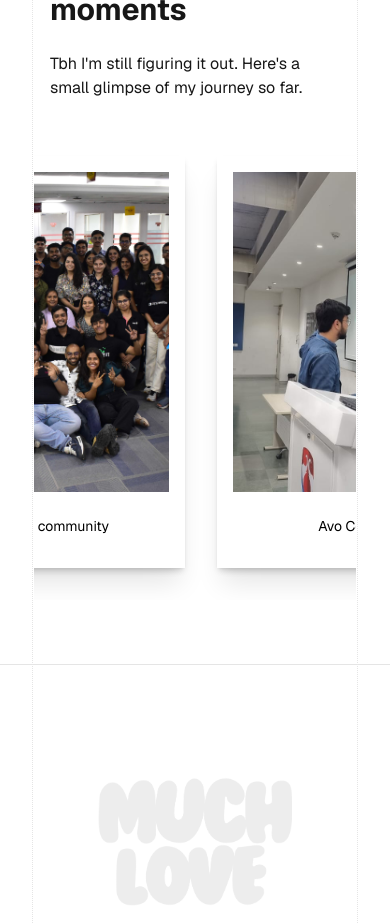
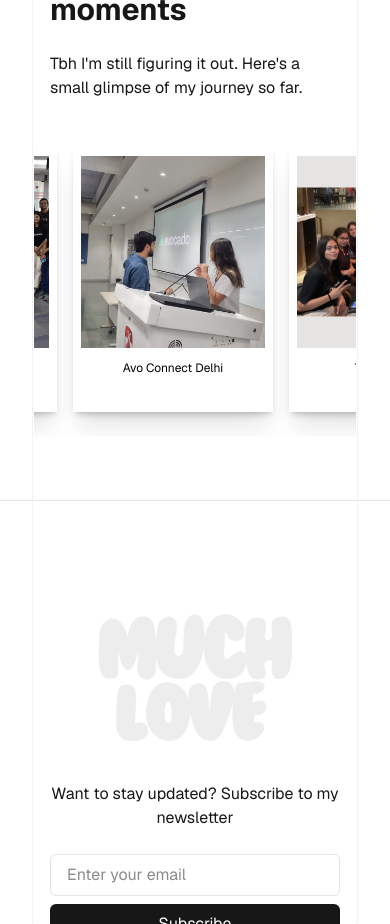
Before and after one commit to efecostu/efecostu-portfolio, a Next.js app: page / in a window 390 px wide. Shown: the part 2460-3384 px from the top of the page. Built offline with nearby package versions, Linux system fonts and the light colour scheme; no server answers.

Commit message:
momnet responsive

```diff
--- a/src/app/components/Moments.tsx
+++ b/src/app/components/Moments.tsx
@@ -10,8 +10,8 @@ interface PolaroidProps {
 
 const Polaroid: React.FC<PolaroidProps> = ({ image, description, alt }) => {
   return (
-    <div className="polaroid-card min-w-80 bg-white p-4 pb-6 shadow-xl m-4 transition-transform duration-300 hover:-rotate-2 hover:scale-105 relative before:absolute before:inset-0 before:shadow-md before:content-[''] before:z-[-1]">
-      <div className="mb-4 h-80 overflow-hidden">
+    <div className="polaroid-card min-w-[200px] sm:min-w-80 bg-white p-2 sm:p-4 pb-4 sm:pb-6 shadow-xl m-2 sm:m-4 transition-transform duration-300 hover:-rotate-2 hover:scale-105 relative before:absolute before:inset-0 before:shadow-md before:content-[''] before:z-[-1]">
+      <div className="mb-2 sm:mb-4 h-48 sm:h-80 overflow-hidden">
         <img
           src={image}
           alt={alt}
@@ -19,7 +19,7 @@ const Polaroid: React.FC<PolaroidProps> = ({ image, description, alt }) => {
           loading="lazy"
         />
       </div>
-      <div className="polaroid-text text-sm text-black p-2 text-center">
+      <div className="polaroid-text text-xs sm:text-sm text-black p-1 sm:p-2 text-center">
         {description}
       </div>
     </div>
@@ -152,10 +152,10 @@ const Moments: React.FC = () => {
         </p>
       </div>
 
-      <div className="relative w-full overflow-hidden">
+      <div className="relative w-full overflow-x-hidden overflow-y-visible">
         <div
           ref={setRefs}
-          className="flex carousel overflow-x-auto scrollbar-hide py-4"
+          className="flex carousel overflow-x-auto scrollbar-hide !overflow-y-visible py-4"
           style={{ scrollbarWidth: "none", msOverflowStyle: "none" }}
         >
           {/* Add polaroids with repeated items at the end for seamless looping */}
```
